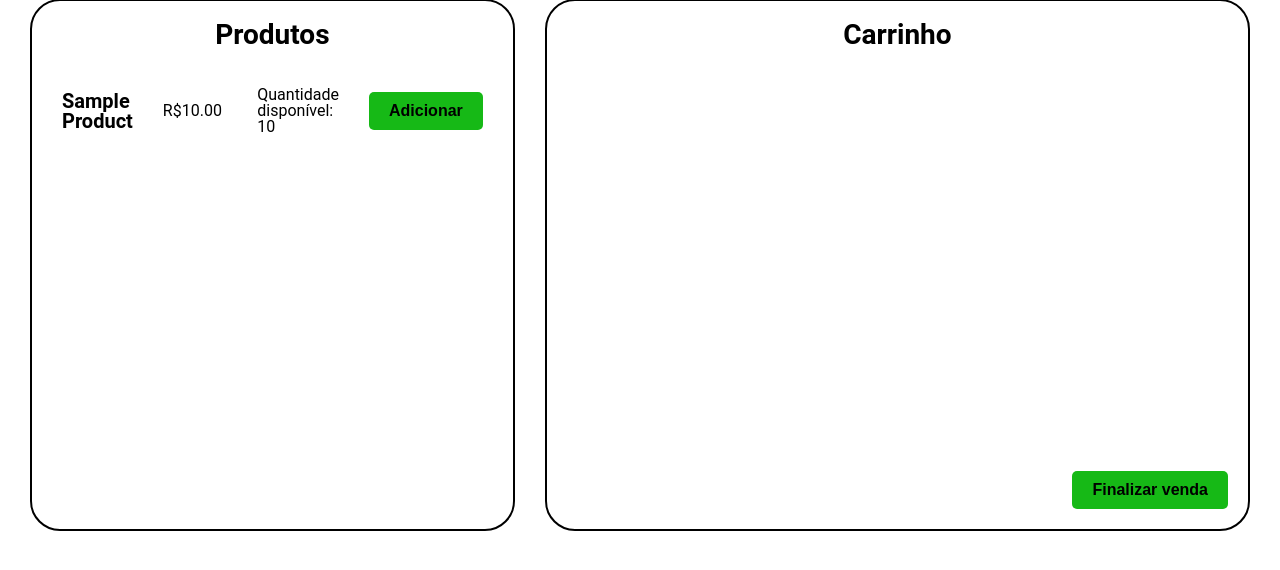
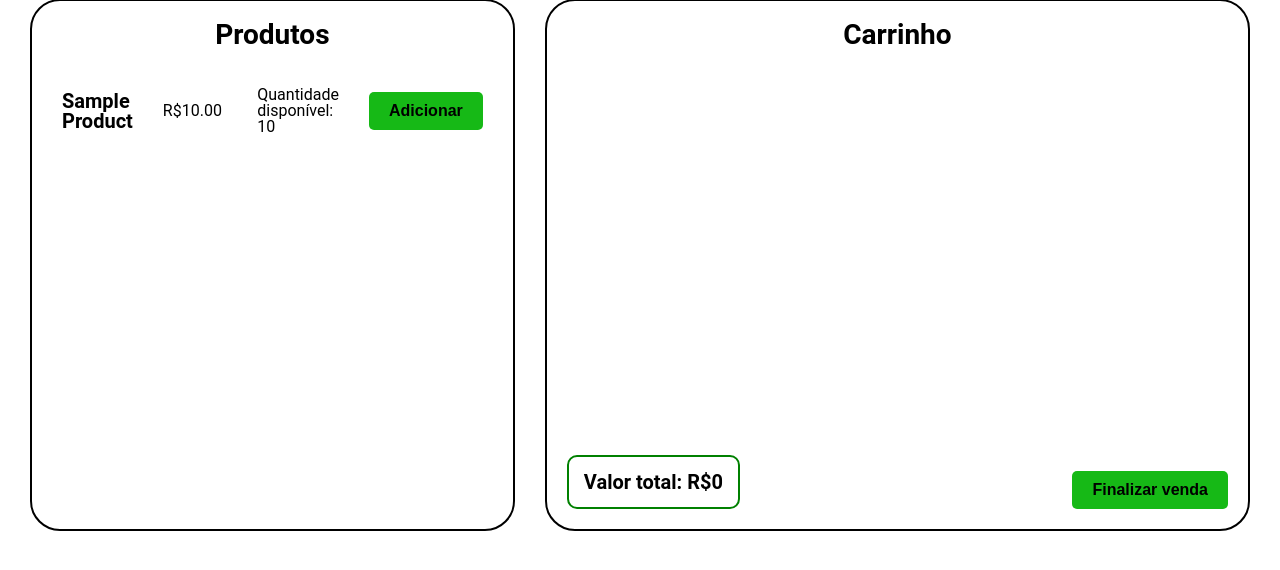
Before and after one commit to luismingati/countIt, a Django app: page /vendas/ in a window 1280 px wide. Shown: the part 203-773 px from the top of the page. Run offline with Django 4.2, Linux system fonts and the light colour scheme; a user stored in the database is signed in; tables that the repository leaves empty hold one stand-in row (values such as "Sample post"); some libraries are stand-ins or nearby versions.

Commit message:
shows total price in cart

```diff
--- a/app/static/css/cart.css
+++ b/app/static/css/cart.css
@@ -149,10 +149,26 @@
     color: white;
 }
 
-.cart-container .cart #cart-form {
+.cart-container .cart .cart-footer {
+    display: flex;
+    flex-direction: row;
+    align-items: center;
+    justify-content: space-between;
+}
+
+.cart-container .cart .cart-footer p {
+    font-size: 20px;
+    font-weight: bold;
+    padding: 15px;
+    border: 2px solid green;
+    border-radius: 10px;
+}
+
+
+.cart-container .cart .cart-footer #cart-form {
     align-self: flex-end;
 }
-.cart-container .cart #cart-form .finish-btn {
+.cart-container .cart .cart-footer #cart-form .finish-btn {
     background-color: rgb(22, 185, 22);
     border: none;
     padding: 10px 20px;
--- a/app/static/css/list_style.css
+++ b/app/static/css/list_style.css
@@ -14,7 +14,7 @@
     align-items: center;
 }
 .search-content-master h1{
-    font-size: 20px;
+    font-size: 42px;
     font-weight: bold;
     color: #404040;
 }
@@ -26,7 +26,7 @@
     padding: 10px 15px;
     border-radius: 20px;
     background-color: #F67D1A;
-    font-size: 14px;
+    font-size: 18px;
 }
 .search-content{
     position: relative;
--- a/app/templates/app/cart.html
+++ b/app/templates/app/cart.html
@@ -20,7 +20,7 @@
             {% for product in products %}
                 <li>
                     <p>{{ product.name }}</p>  <p>R${{ product.price }}</p>  <p>Quantidade disponível: {{ product.quantity }}</p>
-                    <button class="add-to-cart-btn" data-product-id="{{ product.id }}" data-product-name="{{ product.name }}" data-product-quantity="{{ product.quantity }}" onclick="addToCart(event)">Adicionar</button>
+                    <button class="add-to-cart-btn" data-product-id="{{ product.id }}" data-product-name="{{ product.name }}" data-product-quantity="{{ product.quantity }}" data-product-price="{{ product.price|floatformat:2 }}" onclick="addToCart(event)">Adicionar</button>
                 </li>
             {% endfor %}
         </ul>
@@ -34,6 +34,8 @@
                 </tbody>
             </table>
         </div>
+        <div class="cart-footer">
+            <p id="total-price">Valor total: R$0</p>
             <form id="cart-form" method="post" action="{% url 'complete-sale' %}">
                 {% csrf_token %}
                 <input type="hidden" name="cart_items" id="cart-items">
@@ -41,8 +43,9 @@
             </form>
         </div>
     </div>
+</div>
 
-<script>
+<script defer>
     let cart = {};
 
     function addToCart(event) {
@@ -50,6 +53,7 @@
         const productId = button.dataset.productId;
         const productName = button.dataset.productName;
         const productQuantity = parseInt(button.dataset.productQuantity);
+        const productPrice = parseFloat(button.dataset.productPrice);
 
         if (cart[productId]) {
             if (cart[productId].quantity < productQuantity) {
@@ -61,21 +65,33 @@
         } else {
             cart[productId] = {
                 name: productName,
+                price: productPrice,
                 quantity: 1,
                 maxQuantity: productQuantity
             };
         }
         updateCartTable();
+        updateTotalPrice();
     }
 
     function removeFromCart(productId) {
         delete cart[productId];
         updateCartTable();
+        updateTotalPrice();
+    }
+
+    function updateTotalPrice() {
+        let totalPrice = 0;
+        for (const [productId, item] of Object.entries(cart)) {
+            totalPrice += item.quantity * item.price;
+        }
+        document.getElementById('total-price').innerText = `Valor total: R$${totalPrice.toFixed(2)}`;
     }
 
     function updateCartQuantity(productId, newQuantity) {
         cart[productId].quantity = parseInt(newQuantity);
         updateCartTable();
+        updateTotalPrice();
     }
 
     function updateCartTable() {
@@ -107,6 +123,7 @@
 
             cartTable.appendChild(row);
         }
+        updateTotalPrice();
     }
 
     function onSubmit() {
```
Lines whose indentation alone changed are shown as unchanged.
